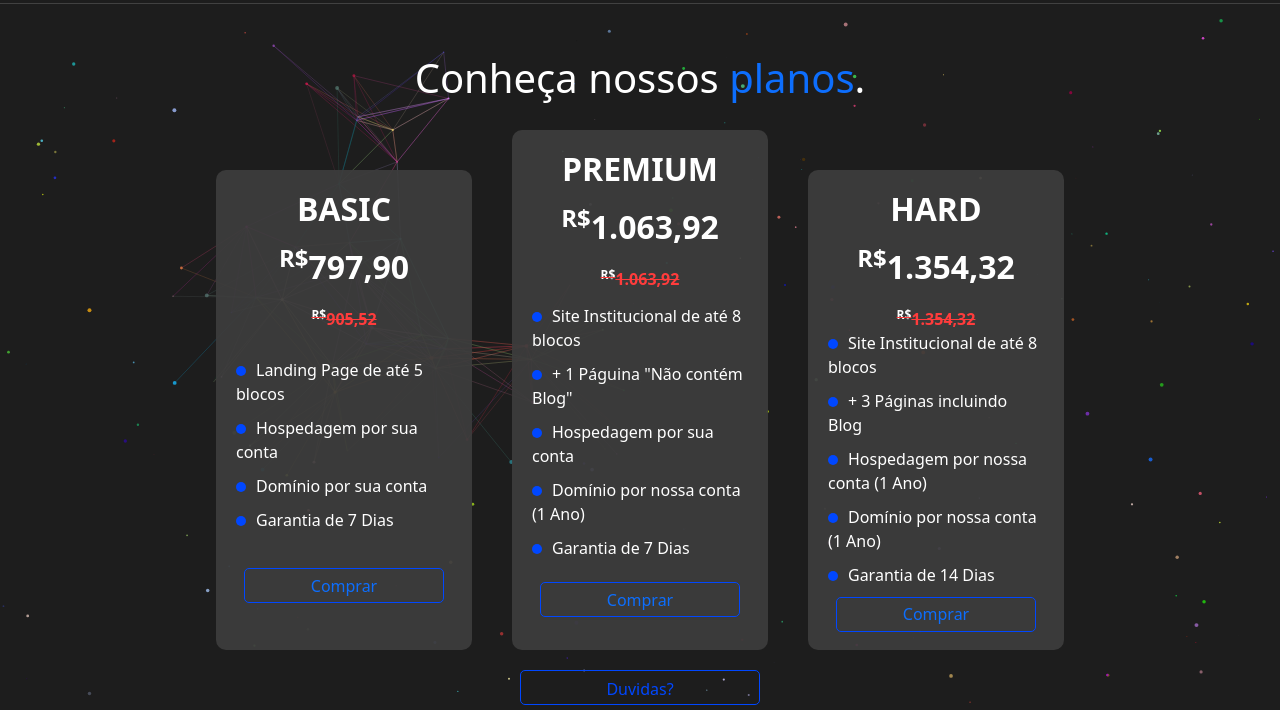
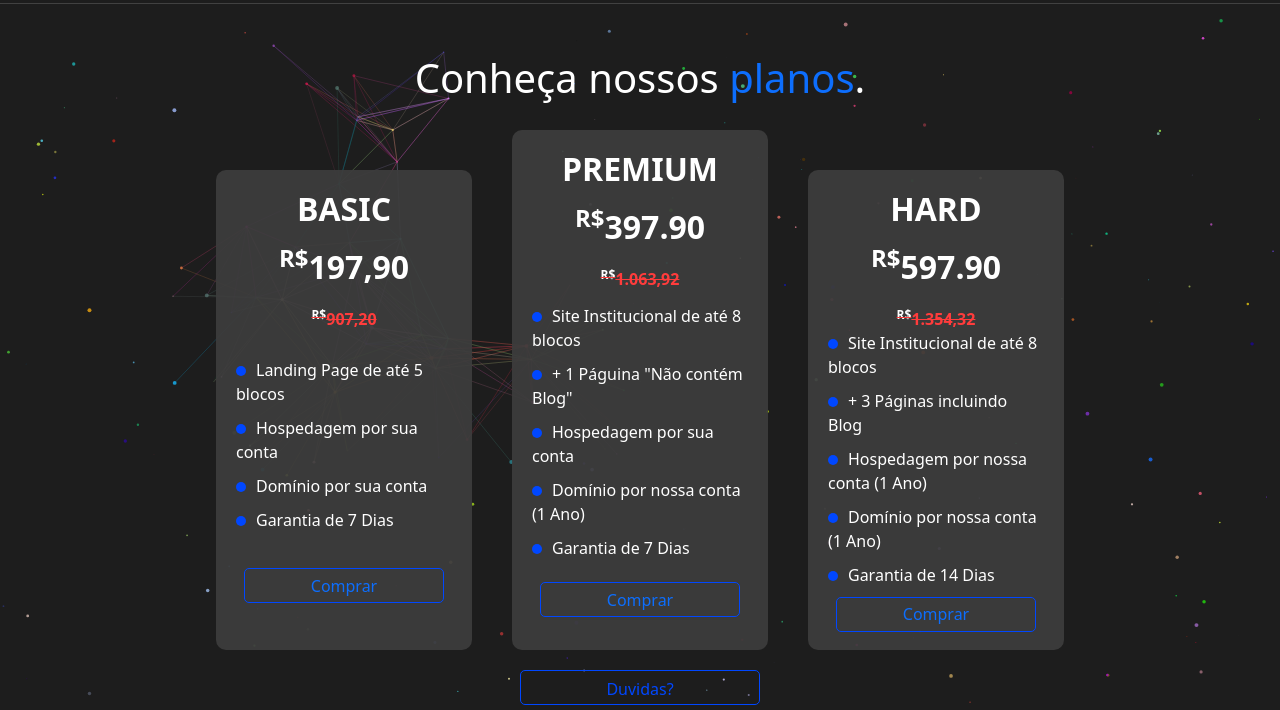
Before and after one commit to Murillo-Javier/site-empresa, a website: page planos.html in a window 1280 px wide. Shown: the part 81-791 px from the top of the page. Drawn offline with nearby package versions, Linux system fonts and the light colour scheme.

Commit message:
seipreco

```diff
--- a/planos.html
+++ b/planos.html
@@ -49,8 +49,8 @@
                 <div class="plano-card">
                     <div class="top-flex">
                         <h2>BASIC</h2>
-                        <h3><sup>R$</sup>797,90</h3>
-                        <span class="m-0 p-0"><sup>R$</sup>905,52</span>
+                        <h3><sup>R$</sup>197,90</h3>
+                        <span class="m-0 p-0"><sup>R$</sup>907,20</span>
                     </div>
                     <ul class="p-0 m-0">
                         <li>Landing Page de até 5 blocos</li>
@@ -63,7 +63,7 @@
                 <div class="plano-card-premium">
                     <div class="top-flex">
                         <h2>PREMIUM</h2>
-                        <h3><sup>R$</sup>1.063,92</h3>
+                        <h3><sup>R$</sup>397.90</h3>
                         <span class="m-0 p-0"><sup>R$</sup>1.063,92</span>
                     </div>
                     <ul class="p-0 m-0">
@@ -78,7 +78,7 @@
                 <div class="plano-card">
                     <div class="top-flex">
                         <h2>HARD</h2>
-                        <h3><sup>R$</sup>1.354,32</h3>
+                        <h3><sup>R$</sup>597.90</h3>
                         <span class="m-0 p-0"><sup>R$</sup>1.354,32</span>
                     </div>
                     <ul class="p-0 m-0">
--- a/style/planos.scss
+++ b/style/planos.scss
@@ -310,7 +310,7 @@ article {
     }
 }
 
-@media only screen and (max-width: 739px) {
+@media only screen and (max-width: 750px) {
     .section-1 {
         width: 100%;
     }
@@ -341,6 +341,7 @@ article {
         }
     }
 }
+
 
 #perguntasFrequentes {
     width: 50vw;
```
Also changed, not shown: style/planos.css, 1 other file.
